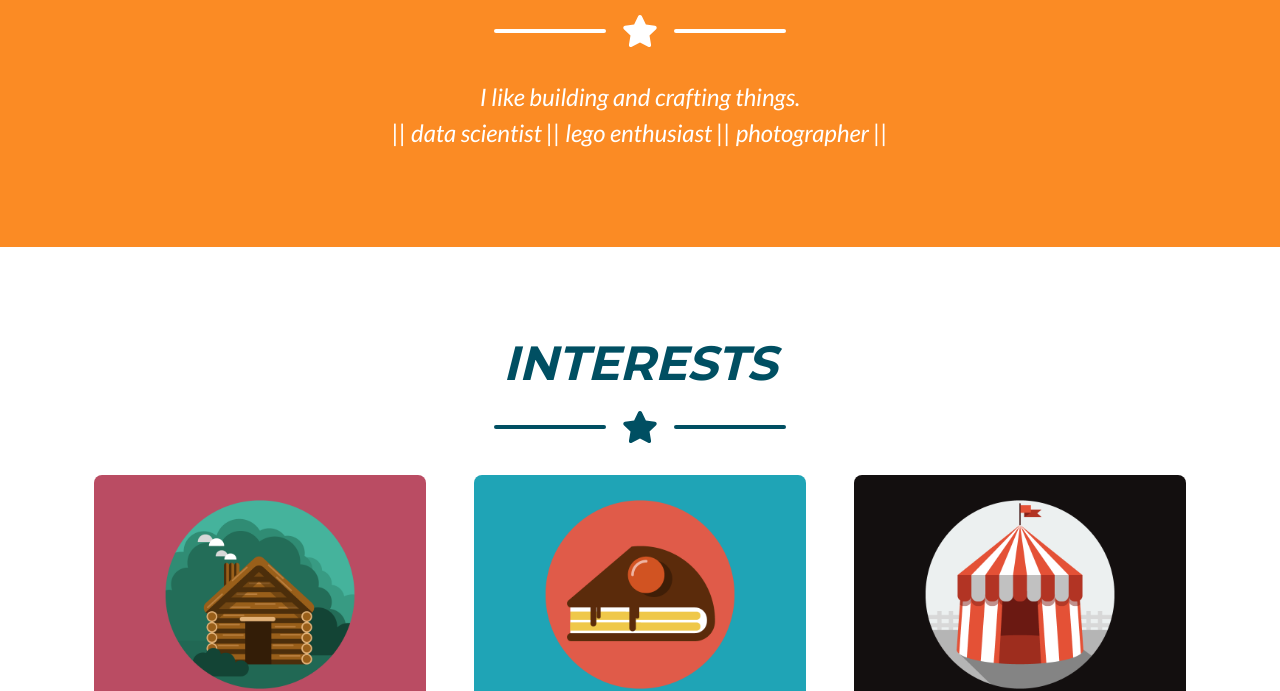
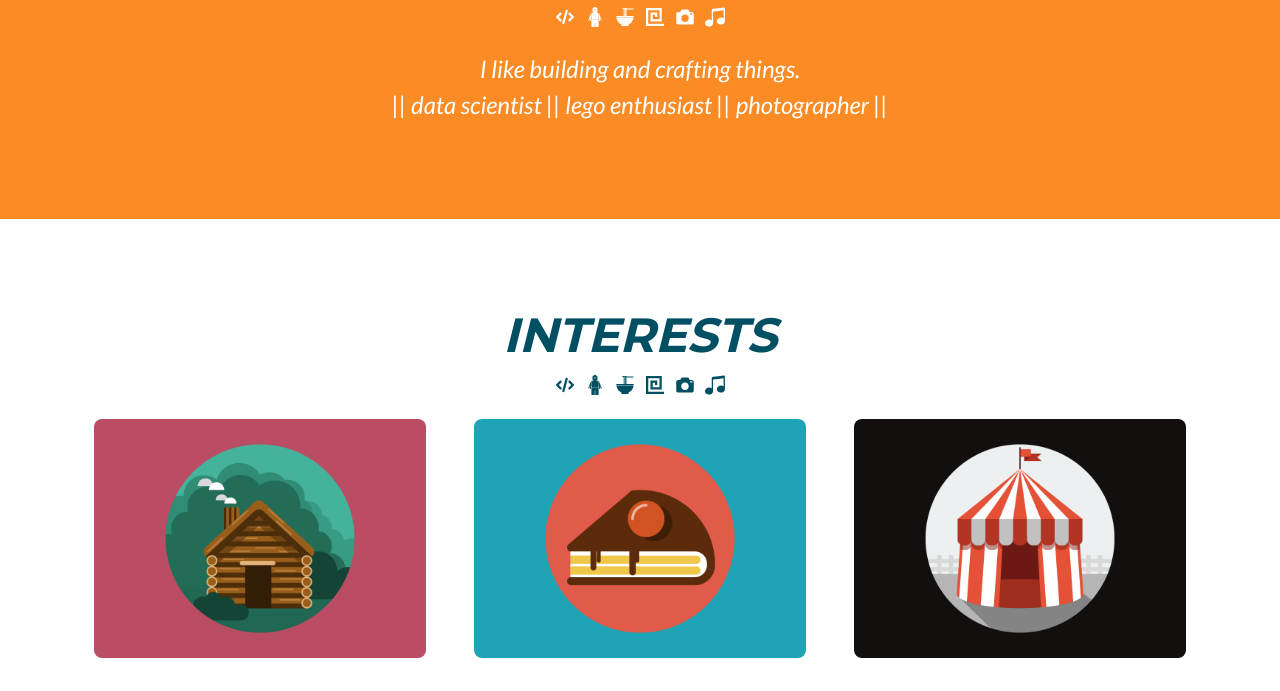
Before and after one commit to andreagulli93/personal_site, a plain HTML site: page index.html in a window 1280 px wide. Shown: the part 559-1250 px from the top of the page. Drawn offline with nearby package versions, Linux system fonts and the light colour scheme.

Commit message:
Code, link and divider line changes.

```diff
--- a/index.html
+++ b/index.html
@@ -44,9 +44,27 @@
                 <h1 class="masthead-heading text-uppercase mb-0">Antonios Fiala</h1>
                 <!-- Icon Divider-->
                 <div class="divider-custom divider-light">
-                    <div class="divider-custom-line"></div>
-                    <div class="divider-custom-icon"><i class="fas fa-star"></i></div>
-                    <div class="divider-custom-line"></div>
+
+                    <!---->
+                    <img class="divider-custom-icon" src ="assets/img/Line_White/Code.svg" width="20" height="20"/>
+                    <img class="divider-custom-icon" src ="assets/img/Line_White/Blank.png" width="10" height="20"/>
+                    <!---->
+                    <img class="divider-custom-icon" src ="assets/img/Line_White/Lego.svg" width="20" height="20"/>
+                    <img class="divider-custom-icon" src ="assets/img/Line_White/Blank.png" width="10" height="20"/>
+                    <!---->
+                    <img class="divider-custom-icon" src ="assets/img/Line_White/Ramen.svg" width="20" height="20"/>
+                    <img class="divider-custom-icon" src ="assets/img/Line_White/Blank.png" width="10" height="20"/>
+                    <!---->
+                    <img class="divider-custom-icon" src ="assets/img/Line_White/Spiral.svg" width="20" height="20"/>
+                    <img class="divider-custom-icon" src ="assets/img/Line_White/Blank.png" width="10" height="20"/>
+                    <!---->
+                    <img class="divider-custom-icon" src ="assets/img/Line_White/Camera.svg" width="20" height="20"/>
+                    <img class="divider-custom-icon" src ="assets/img/Line_White/Blank.png" width="10" height="20"/>
+                    <!---->
+                    <img class="divider-custom-icon" src ="assets/img/Line_White/MusicalNote.svg" width="20" height="20"/>
+                    <!--<img class="divider-custom-icon" src ="assets/img/Line_White/Blank.png" width="10" height="20"/>-->
+                    <!---->
+
                 </div>
                 <!-- Masthead Subheading-->
                 <p class="masthead-subheading font-weight-light mb-0"><i>I like building and crafting things.<i> <br>|| data scientist || lego enthusiast || photographer ||</p>
@@ -59,9 +77,27 @@
                 <h2 class="page-section-heading text-center text-uppercase text-secondary mb-0">Interests</h2>
                 <!-- Icon Divider-->
                 <div class="divider-custom">
-                    <div class="divider-custom-line"></div>
-                    <div class="divider-custom-icon"><i class="fas fa-star"></i></div>
-                    <div class="divider-custom-line"></div>
+
+                  <!---->
+                  <img class="divider-custom-icon" src ="assets/img/Line_Blue/Code.svg" width="20" height="20"/>
+                  <img class="divider-custom-icon" src ="assets/img/Line_Blue/Blank.png" width="10" height="20"/>
+                  <!---->
+                  <img class="divider-custom-icon" src ="assets/img/Line_Blue/Lego.svg" width="20" height="20"/>
+                  <img class="divider-custom-icon" src ="assets/img/Line_Blue/Blank.png" width="10" height="20"/>
+                  <!---->
+                  <img class="divider-custom-icon" src ="assets/img/Line_Blue/Ramen.svg" width="20" height="20"/>
+                  <img class="divider-custom-icon" src ="assets/img/Line_Blue/Blank.png" width="10" height="20"/>
+                  <!---->
+                  <img class="divider-custom-icon" src ="assets/img/Line_Blue/Spiral.svg" width="20" height="20"/>
+                  <img class="divider-custom-icon" src ="assets/img/Line_Blue/Blank.png" width="10" height="20"/>
+                  <!---->
+                  <img class="divider-custom-icon" src ="assets/img/Line_Blue/Camera.svg" width="20" height="20"/>
+                  <img class="divider-custom-icon" src ="assets/img/Line_Blue/Blank.png" width="10" height="20"/>
+                  <!---->
+                  <img class="divider-custom-icon" src ="assets/img/Line_Blue/MusicalNote.svg" width="20" height="20"/>
+                  <!--<img class="divider-custom-icon" src ="assets/img/Line_Blue/Blank.png" width="10" height="20"/>-->
+                  <!---->
+
                 </div>
                 <!-- Portfolio Grid Items-->
                 <div class="row justify-content-center">
@@ -133,10 +169,12 @@
                     <!-- Footer Social Icons-->
                     <div class="col-lg-4 mb-5 mb-lg-0">
                         <h4 class="text-uppercase mb-4">Connect</h4>
-                        <a class="btn btn-outline-light btn-social mx-1" href="#!"><i class="fab fa-fw fa-facebook-f"></i></a>
-                        <a class="btn btn-outline-light btn-social mx-1" href="#!"><i class="fab fa-fw fa-twitter"></i></a>
-                        <a class="btn btn-outline-light btn-social mx-1" href="#!"><i class="fab fa-fw fa-linkedin-in"></i></a>
-                        <a class="btn btn-outline-light btn-social mx-1" href="#!"><i class="fab fa-fw fa-dribbble"></i></a>
+
+                        <a class="btn btn-outline-light btn-social mx-1" href="https://github.com/antoniosfiala"><i class="fab fa-fw fa-github"></i></a>
+                        <a class="btn btn-outline-light btn-social mx-1" href="https://www.linkedin.com/in/antonios-fiala-45370185"><i class="fab fa-fw fa-linkedin-in"></i></a>
+                        <a class="btn btn-outline-light btn-social mx-1" href="https://www.instagram.com/littlelegotales/"><i class="fab fa-fw fa-instagram"></i></a>
+                        <a class="btn btn-outline-light btn-social mx-1" href="https://discordapp.com/users/720271385506742372"><i class="fab fa-fw fa-discord"></i></a>
+
                     </div>
 
                     <!-- Footer Location-->
```
Also changed, not shown: assets/img/Line_Blue/Blank.png (added), assets/img/Line_Blue/Camera.svg (added), assets/img/Line_Blue/Code.svg (added), assets/img/Line_Blue/Lego.svg (added), assets/img/Line_Blue/MusicalNote.svg (added), assets/img/Line_Blue/Ramen.svg (added), assets/img/Line_Blue/Spiral.svg (added), assets/img/Line_White/Blank.png (added), assets/img/Line_White/Camera.svg (added), assets/img/Line_White/Code.svg (added), assets/img/Line_White/Lego.svg (added), assets/img/Line_White/MusicalNote.svg (added), assets/img/Line_White/Ramen.svg (added), assets/img/Line_White/Spiral.svg (added), 1 more files, 2 other files.
